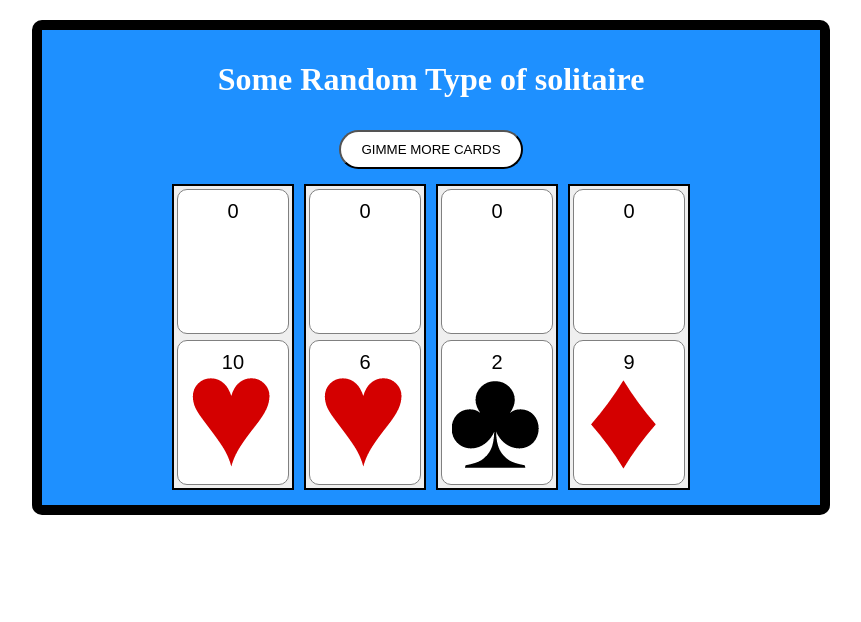
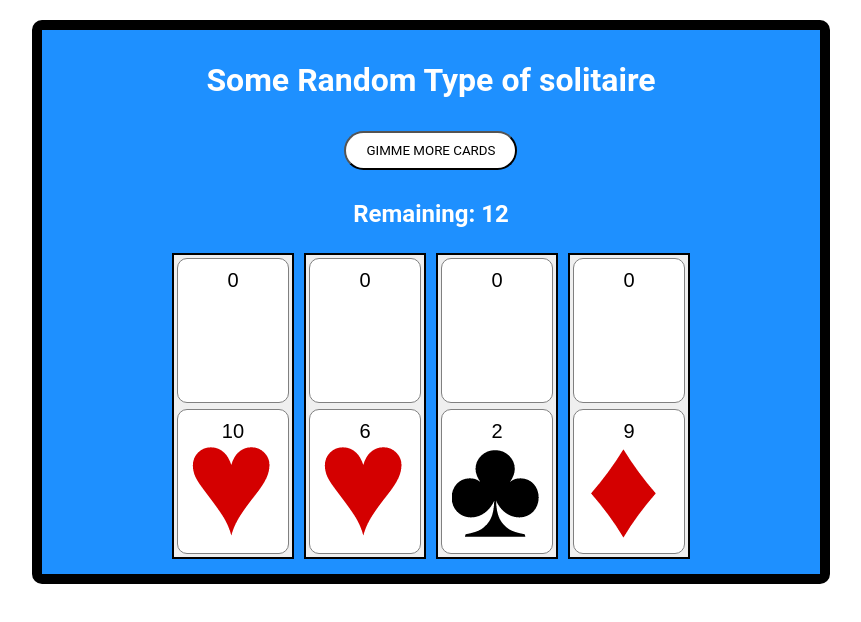
Before and after one commit to ChocolateVS/Card-Game, a plain HTML site: page index.html in a window 1280 px wide. Both pictures are taken after a click on the button "GIMME MORE CARDS". Shown: the whole page, without its empty margins (209-1070 px from the left). Drawn offline with Linux system fonts and the light colour scheme.

Commit message:
remaining

```diff
--- a/index.html
+++ b/index.html
@@ -8,7 +8,8 @@
     <div class="deck">
         <h1>Some Random Type of solitaire</h1>
 
-        <input type="button" id="btn" class="btn" onclick="moreCards()" value="GIMME MORE CARDS"></a>
+        <input type="button" id="btn" class="btn" onclick="moreCards()" value="GIMME MORE CARDS">
+        <h2 id="rem">Remaining: 13</h2>
 
         <div id="area"></div>
     </div>
--- a/script.js
+++ b/script.js
@@ -11,6 +11,7 @@ var column2 = new Array();
 var column3 = new Array();
 var column4 = new Array();
 
+var count = 13;
 var topCard;
 var blankCard = {Value: "0", Suit: "none", CardValue: "0"};
 column1.push(blankCard);
@@ -134,7 +135,8 @@ generateDeck();
 shuffle();
 
 function moreCards() {
-    if (deck.length > 0) {
+    var remain = document.getElementById("rem");
+    if (count > 0) {
     var card1 = deck[0];
     var card2 = deck[1];
     var card3 = deck[2];
@@ -149,8 +151,11 @@ function moreCards() {
     column3.push(card3);
     column4.push(card4);
     renderDeck();
+    count--;
+
+    remain.innerHTML = "Remaining: " + count;
     }
-    else {
+    if (count == 0) {
         alert("The deck is empty");
         document.getElementById("btn").style.display = "none";
     }
--- a/style.css
+++ b/style.css
@@ -10,6 +10,9 @@
 	color:white;
 }
 
+button, p, h1, input, div {
+    font-family: "Roboto", monospace;
+}
 .card
 {
 	padding: 10px;
```
